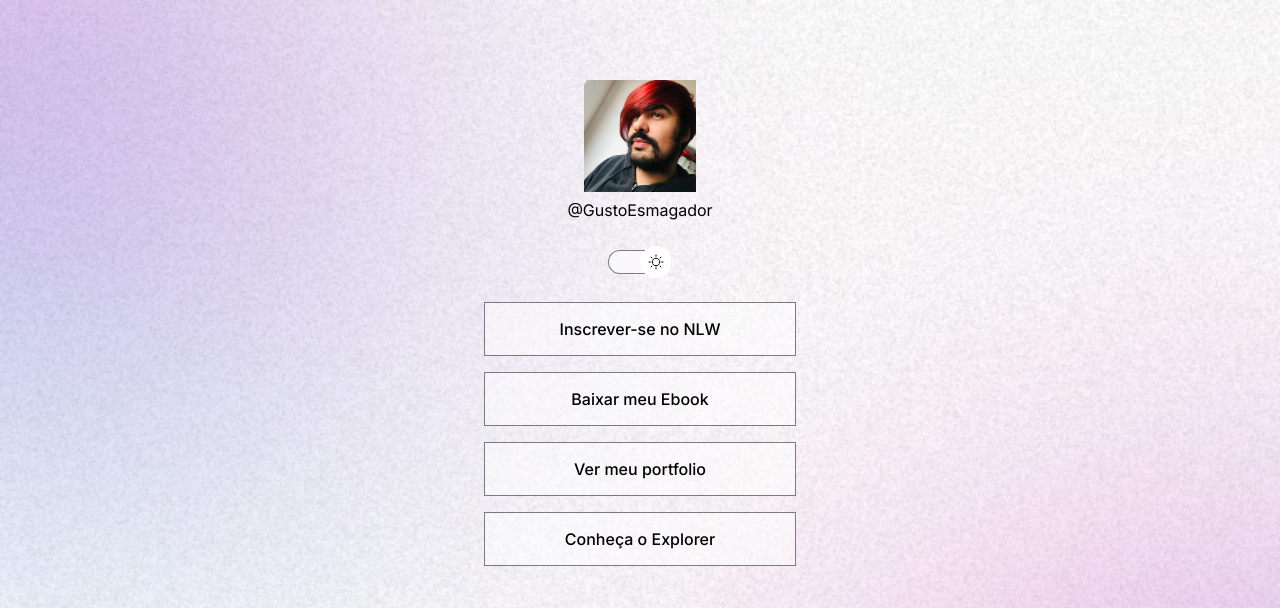
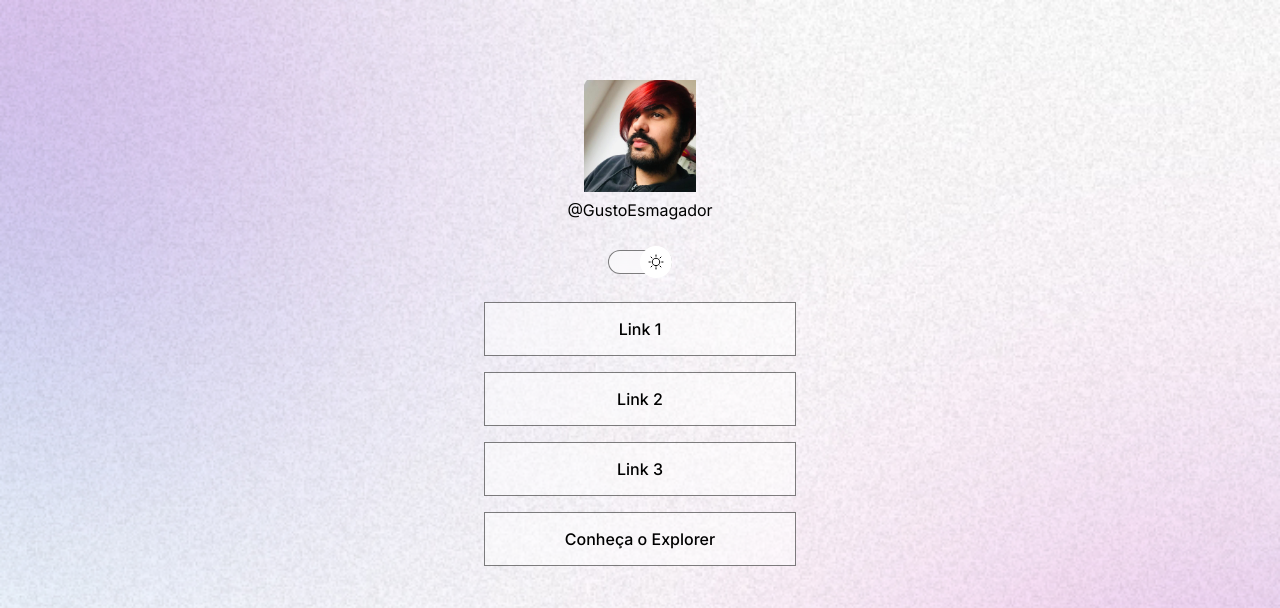
Before and after one commit to GustoSmasher/LinktreeGusto, a plain HTML site: page index.html in a window 1280 px wide. Shown: the top 608 px of the page. Drawn offline with nearby package versions, Linux system fonts and the light colour scheme.

Commit message:
add README.MD

```diff
--- a/index.html
+++ b/index.html
@@ -24,11 +24,11 @@
       </div>
       <ul>
         <li>
-          <a href="#">Inscrever-se no NLW</a>
+          <a href="#">Link 1</a>
         </li>
-        <li><a href="#">Baixar meu Ebook</a></li>
+        <li><a href="#">Link 2</a></li>
         <li>
-          <a href="#">Ver meu portfolio</a>
+          <a href="#">Link 3</a>
         </li>
         <li>
           <a href="https://rocketseat.com.br/explorer" target="_blank"
```
Also changed, not shown: 1 other file.
